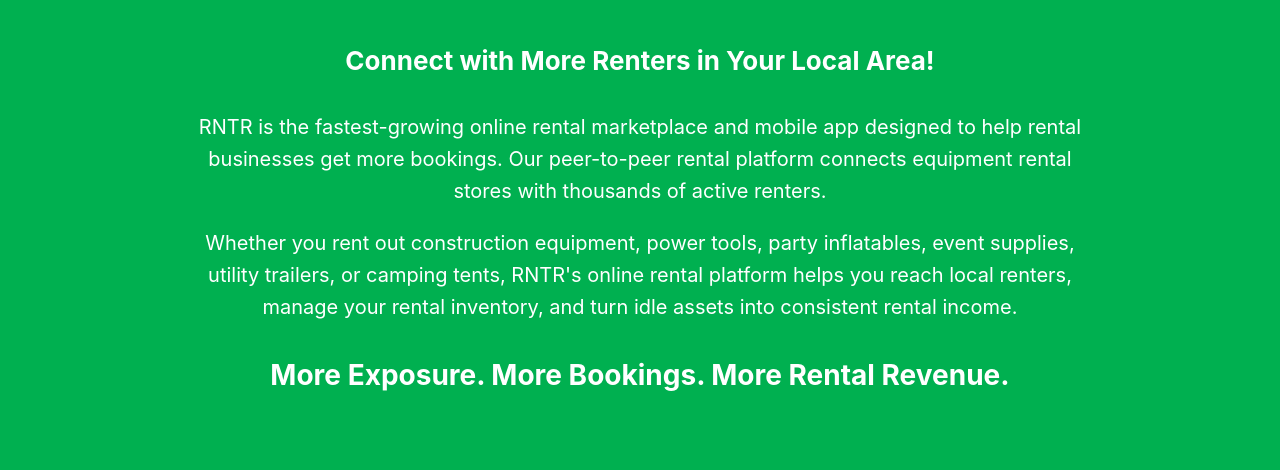
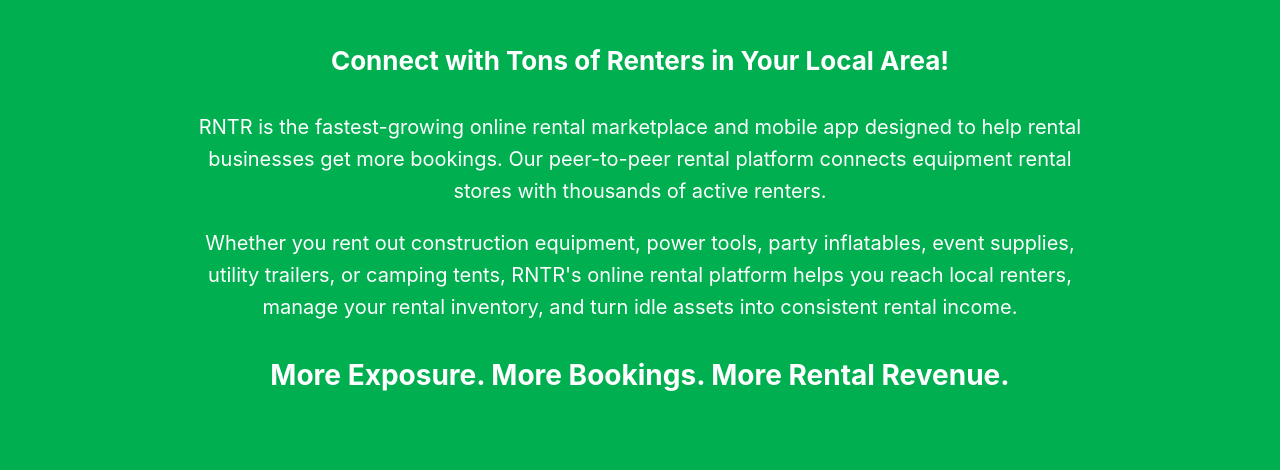
Before and after one commit to smokyweb/r7test3, a website: page index.html in a window 1280 px wide. Shown: the part 330-800 px from the top of the page. Drawn offline with Linux system fonts and the light colour scheme.

Commit message:
Update renters headline to 'Tons of Renters'

```diff
--- a/index.html
+++ b/index.html
@@ -327,7 +327,7 @@
             <h1>How RNTR Partners<br>With Your Rental Business</h1>
         </div>
         <div class="hero-bottom">
-            <p>Connect with More Renters in Your Local Area!</p>
+            <p>Connect with Tons of Renters in Your Local Area!</p>
             <p>RNTR is the fastest-growing online rental marketplace and mobile app designed to help rental businesses get more bookings. Our peer-to-peer rental platform connects equipment rental stores with thousands of active renters.</p>
             <p>Whether you rent out construction equipment, power tools, party inflatables, event supplies, utility trailers, or camping tents, RNTR's online rental platform helps you reach local renters, manage your rental inventory, and turn idle assets into consistent rental income.</p>
             <p class="tagline">More Exposure. More Bookings. More Rental Revenue.</p>
```
